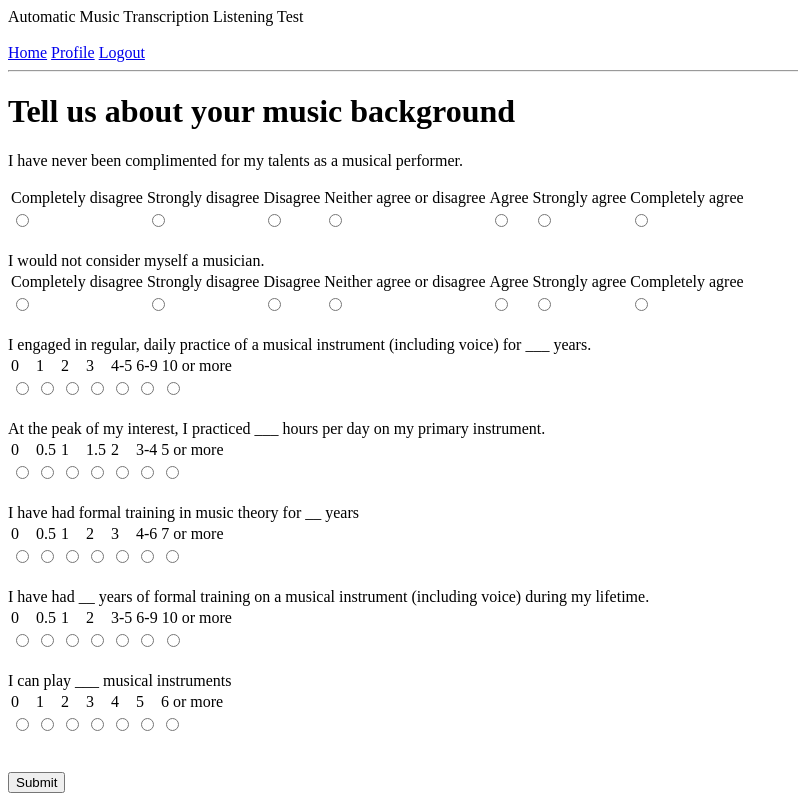
After one commit to adrienycart/AMT_perception_website, a Flask app: page /music_background in a window 1280 px wide. The commit adds this page. Shown: the whole page, without its empty margins (0-798 px from the left). Run offline with Flask 2, Linux system fonts and the light colour scheme; a user stored in the database is signed in; data comes from the database, SQL or seed files in the repository; parts of the project's set-up code (start-up, migrations or seed data) failed here and were passed over.

Commit message:
add goldmsi skeleton

```diff
--- a/app/__init__.py
+++ b/app/__init__.py
@@ -17,6 +17,7 @@ migrate = Migrate(app, db)
 login = LoginManager(app)
 login.login_view = 'login'
 
+app.jinja_env.filters['zip'] = zip
 
 
 if not app.debug:
--- a/app/forms.py
+++ b/app/forms.py
@@ -1,5 +1,5 @@
 from flask_wtf import FlaskForm
-from wtforms import StringField, TextAreaField, PasswordField, BooleanField, SubmitField, RadioField
+from wtforms import FormField, FieldList, StringField, TextAreaField, PasswordField, BooleanField, SubmitField, RadioField
 from wtforms.validators import ValidationError, DataRequired
 from app.models import User
 
@@ -43,3 +43,19 @@ class AnswerForm(FlaskForm):
     def validate_choice(self,choice):
         if choice.data is None:
             raise ValidationError('Please select an answer!')
+
+class GoldMSIAnswerForm(FlaskForm):
+    choice = RadioField(choices=[(1,'A'),(2,'B'),(3,'C'),(4,'D'),(5,'E'),(6,'F'),(7,'G')],coerce=int)
+    def validate_choice(self,choice):
+        if choice.data is None:
+            raise ValidationError('Please select an answer!')
+
+class GoldMSIForm(FlaskForm):
+    all_choices = FieldList(FormField(GoldMSIAnswerForm))
+    submit = SubmitField('Submit')
+
+    def validate_all_choices(self,all_choices):
+        for i,entry in enumerate(all_choices.entries):
+            print(i, entry.data)
+            if entry.data is None:
+                raise ValidationError('Please select an answer for question '+str(i)+'!')
--- a/app/routes.py
+++ b/app/routes.py
@@ -2,10 +2,11 @@ from flask import render_template, flash, redirect, url_for, request, session
 from flask_login import current_user, login_user, logout_user, login_required
 from werkzeug.urls import url_parse
 from app import app, db
-from app.forms import LoginForm, RegistrationForm, EditProfileForm, AnswerForm
+from app.forms import LoginForm, RegistrationForm, EditProfileForm, AnswerForm, GoldMSIForm
 from app.models import User, Question
 from datetime import datetime
 from sqlalchemy import func
+from wtforms import Label
 
 
 
@@ -88,6 +89,53 @@ def question():
     flash(str([current_question.id, question_id]))
     return render_template('question.html', number=n_question+1,question=current_question, form=form)
 
+@app.route('/music_background',methods=['GET','POST'])
+@login_required
+def music_background():
+
+    questions = [
+        "I have never been complimented for my talents as a musical performer.",
+        "I would not consider myself a musician.",
+        "I engaged in regular, daily practice of a musical instrument (including voice) for ___ years. ",
+        "At the peak of my interest, I practiced ___ hours per day on my primary instrument.",
+        "I have had formal training in music theory for __ years",
+        "I have had __ years of formal training on a musical instrument (including voice) during my lifetime. ",
+        "I can play ___ musical instruments",
+        ]
+    choice_labels = [
+        "Agreement Scale",
+        "Agreement Scale",
+        "0;1;2;3;4-5;6-9;10 or more",
+        "0;0.5;1;1.5;2;3-4;5 or more",
+        "0;0.5;1;2;3;4-6;7 or more",
+        "0;0.5;1;2;3-5;6-9;10 or more",
+        "0;1;2;3;4;5;6 or more",
+        ]
+
+    choice_labels = [['Completely disagree','Strongly disagree','Disagree','Neither agree or disagree','Agree','Strongly agree','Completely agree'] if elt == 'Agreement Scale' else elt.split(';')  for elt in choice_labels]
+
+
+    form = GoldMSIForm()
+
+    if len(form.all_choices.entries) ==0:
+        if current_user.gold_msi_completed:
+            answers = current_user.gold_msi_answers.split(';')
+            for answer in answers:
+                form.all_choices.append_entry({'choice':answer})
+        else:
+            for i in range(len(questions)):
+                form.all_choices.append_entry()
+
+    if form.validate_on_submit():
+        flash('You completed the test')
+        flash([entry.data[u'choice'] for entry in form.all_choices.entries])
+        current_user.gold_msi_answers = ';'.join([str(entry.data[u'choice']) for entry in form.all_choices.entries])
+        current_user.gold_msi_completed = True
+        db.session.commit()
+        return redirect(url_for('index'))
+
+
+    return render_template('music_background.html',form=form,questions_labels=zip(questions,choice_labels))
 
 
 @app.before_request
--- a/app/templates/base.html
+++ b/app/templates/base.html
@@ -14,7 +14,7 @@
         <a href="{{ url_for('index') }}">Home</a>
         {% if current_user.is_anonymous %}
         <a href="{{ url_for('login') }}">Log In</a>
-        <a href="{{ url_for('login') }}">Sign In</a>
+        <a href="{{ url_for('register') }}">Sign In</a>
         {% else %}
         <a href="{{ url_for('user', username=current_user.username) }}">Profile</a>
         <a href="{{ url_for('logout') }}">Logout</a>
--- a/app/templates/index.html
+++ b/app/templates/index.html
@@ -14,8 +14,6 @@
     <a href="{{ url_for('instructions') }}" > Start!</a>
     {%endif%}
 
-    <hr>
-
     {% if current_user.is_anonymous %}
     <a href="{{ url_for('register') }}" > New participant </a>
     <a href="{{ url_for('login') }}">Returning participant</a>
@@ -23,5 +21,7 @@
     <a href="{{ url_for('logout') }}">Logout</a>
     {% endif %}
 
+    <hr>
+
 
 {% endblock %}
--- /dev/null
+++ b/app/templates/music_background.html
@@ -0,0 +1,38 @@
+
+{% extends "base.html" %}
+
+{% block content %}
+    <h1>Tell us about your music background</h1>
+
+
+    <form action="" method="post" novalidate>
+        {{ form.hidden_tag() }}
+        <p>
+
+          {% for entry,(question, choice_label) in form.all_choices.entries|zip(questions_labels) %}
+            {{ entry.hidden_tag() }}
+            {% for error in entry.choice.errors %}
+            <span style="color: red;">[{{ error }}]</span><br>
+            {% endfor %}
+            {{question}} <br>
+            <table>
+            <tr>
+            {% for label in choice_label %}
+              <td>{{label}}</td>
+            {% endfor %}
+            </tr>
+            <tr>
+            {% for subfield in entry.choice %}
+              <td>{{subfield}}</td>
+            {% endfor %}
+            </tr>
+            </table>
+
+            <br>
+          {% endfor %}
+
+        </p>
+        <p>{{ form.submit() }}</p>
+
+    </form>
+{% endblock %}
--- a/app/templates/user.html
+++ b/app/templates/user.html
@@ -23,6 +23,10 @@
 
         <p>{{ form.submit() }}</p>
     </form>
+    <br>
+
+    <a href="{{ url_for('music_background') }}">Change music background answers</a>
+
     {% endif %}
 
 
```
Also changed, not shown: app/models.py (+35 -12 lines).
